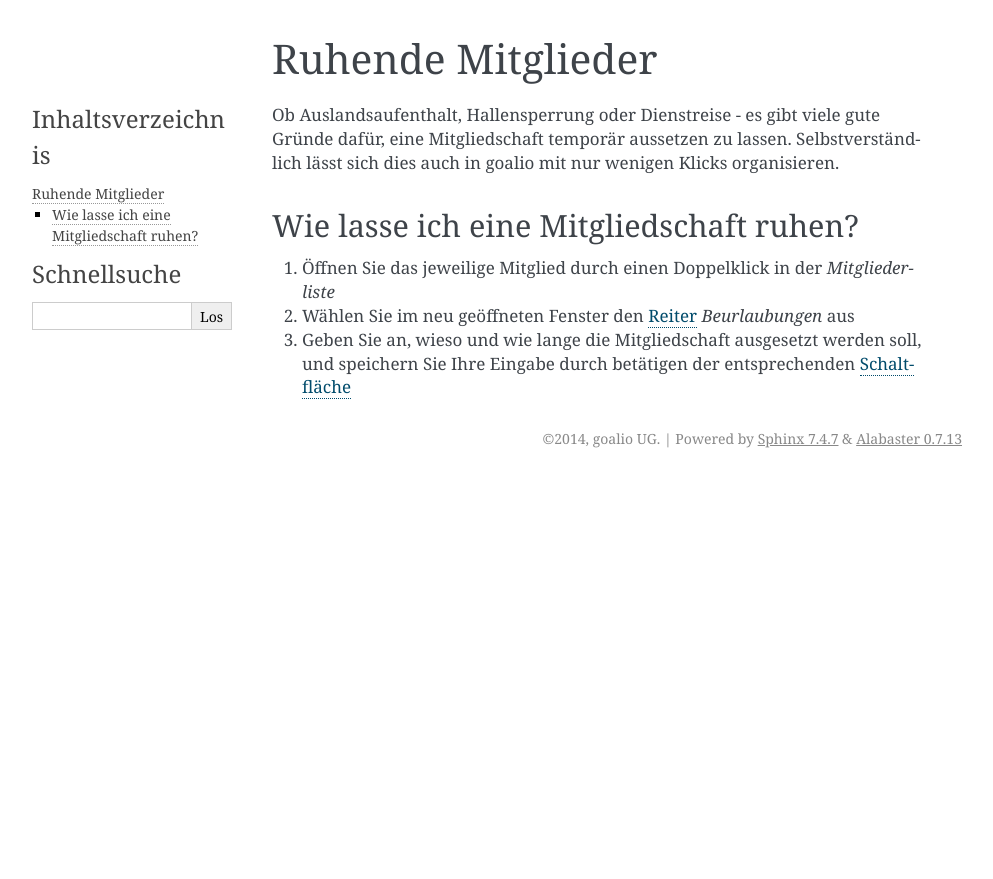
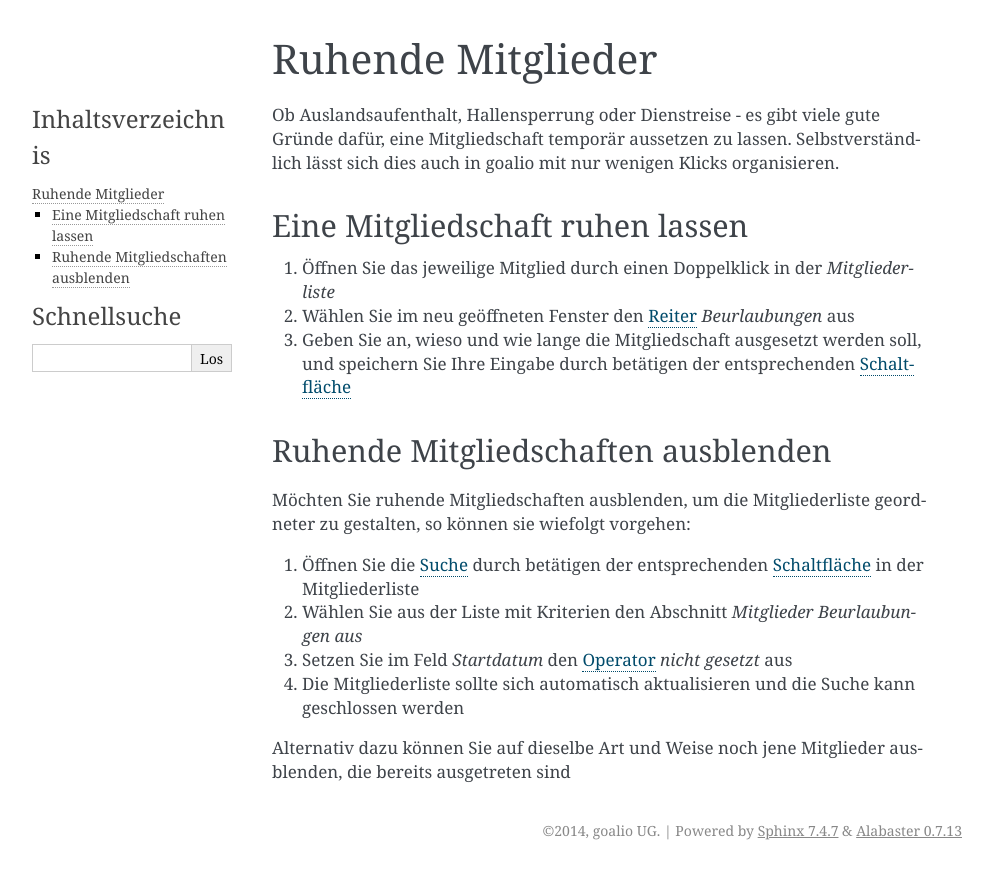
Before and after one commit to goalio/docs, a Sphinx documentation site: the page built from docs/module/mitglieder/ruhende-mitgliedschaft.rst, in a window 1280 px wide. Shown: the top 879 px of the page, without its empty margins (148-1141 px from the left). Built offline with Sphinx 7.4.7, drawn with Linux system fonts in a browser that asks for light colours; formulas are drawn with MathJax 3.

Commit message:
Update ruhende-mitgliedschaft.rst

```diff
--- a/docs/module/mitglieder/ruhende-mitgliedschaft.rst
+++ b/docs/module/mitglieder/ruhende-mitgliedschaft.rst
@@ -3,8 +3,8 @@ Ruhende Mitglieder
 
 Ob Auslandsaufenthalt, Hallensperrung oder Dienstreise - es gibt viele gute Gründe dafür, eine Mitgliedschaft temporär aussetzen zu lassen. Selbstverständlich lässt sich dies auch in goalio mit nur wenigen Klicks organisieren.
 
-Wie lasse ich eine Mitgliedschaft ruhen?
-^^^^^^^^^^^^^^^^^^^^^^^^^^^^^^^^^^^^^^^^
+Eine Mitgliedschaft ruhen lassen
+--------------------------------
 
 1. Öffnen Sie das jeweilige Mitglied durch einen Doppelklick in der *Mitgliederliste*
 
@@ -12,6 +12,22 @@ Wie lasse ich eine Mitgliedschaft ruhen?
 
 3. Geben Sie an, wieso und wie lange die Mitgliedschaft ausgesetzt werden soll, und speichern Sie Ihre Eingabe durch betätigen der entsprechenden Schaltfläche_
 
+Ruhende Mitgliedschaften ausblenden
+-----------------------------------
+
+Möchten Sie ruhende Mitgliedschaften ausblenden, um die Mitgliederliste geordneter zu gestalten, so können sie wiefolgt vorgehen:
+
+1. Öffnen Sie die Suche_ durch betätigen der entsprechenden Schaltfläche_ in der Mitgliederliste
+
+2. Wählen Sie aus der Liste mit Kriterien den Abschnitt *Mitglieder Beurlaubungen aus*
+
+3. Setzen Sie im Feld *Startdatum* den Operator_ *nicht gesetzt* aus
+
+4. Die Mitgliederliste sollte sich automatisch aktualisieren und die Suche kann geschlossen werden
+
+Alternativ dazu können Sie auf dieselbe Art und Weise noch jene Mitglieder ausblenden, die bereits ausgetreten sind
+
 .. _Operator: /de/latest/erste-schritte/benutzeroberflaeche.html
 .. _Reiter: /de/latest/erste-schritte/benutzeroberflaeche.html
 .. _Schaltfläche: /de/latest/erste-schritte/benutzeroberflaeche.html
+.. _Suche: /de/latest/erste-schritte/suche.html
```
